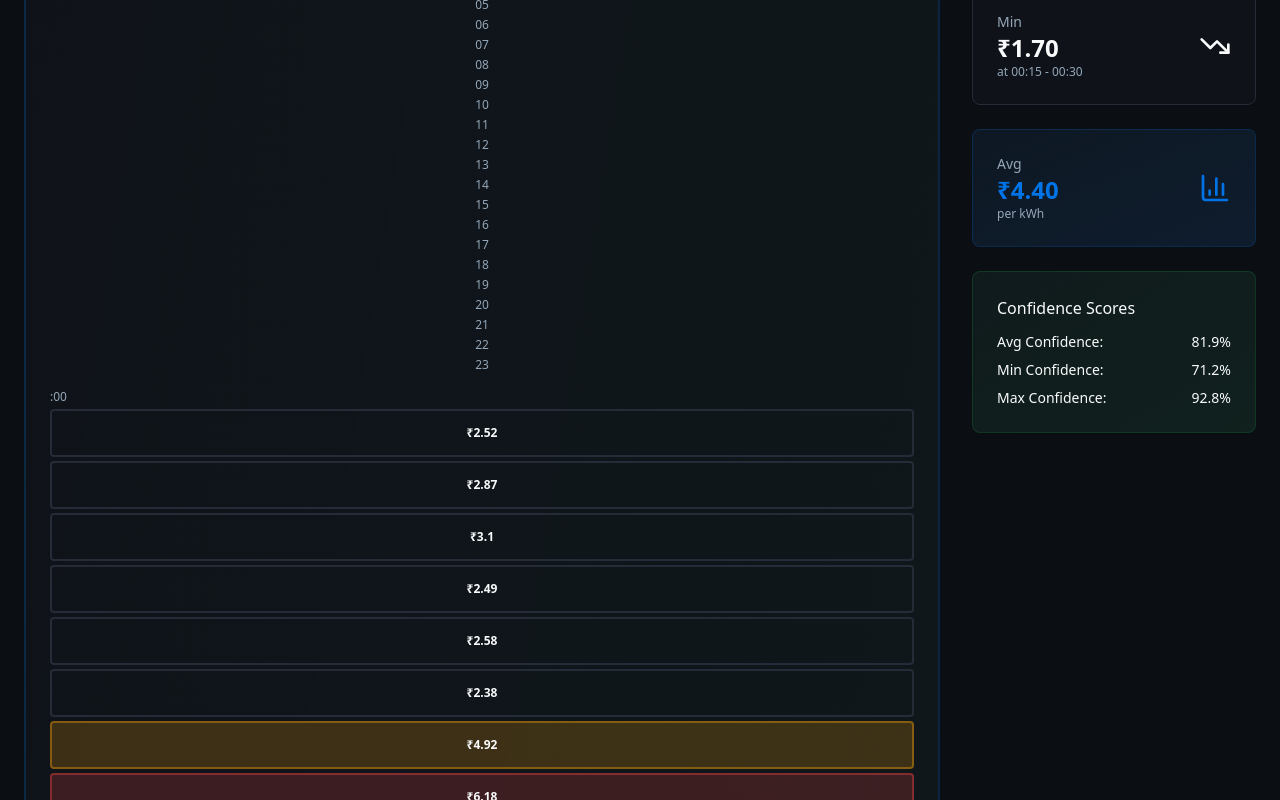
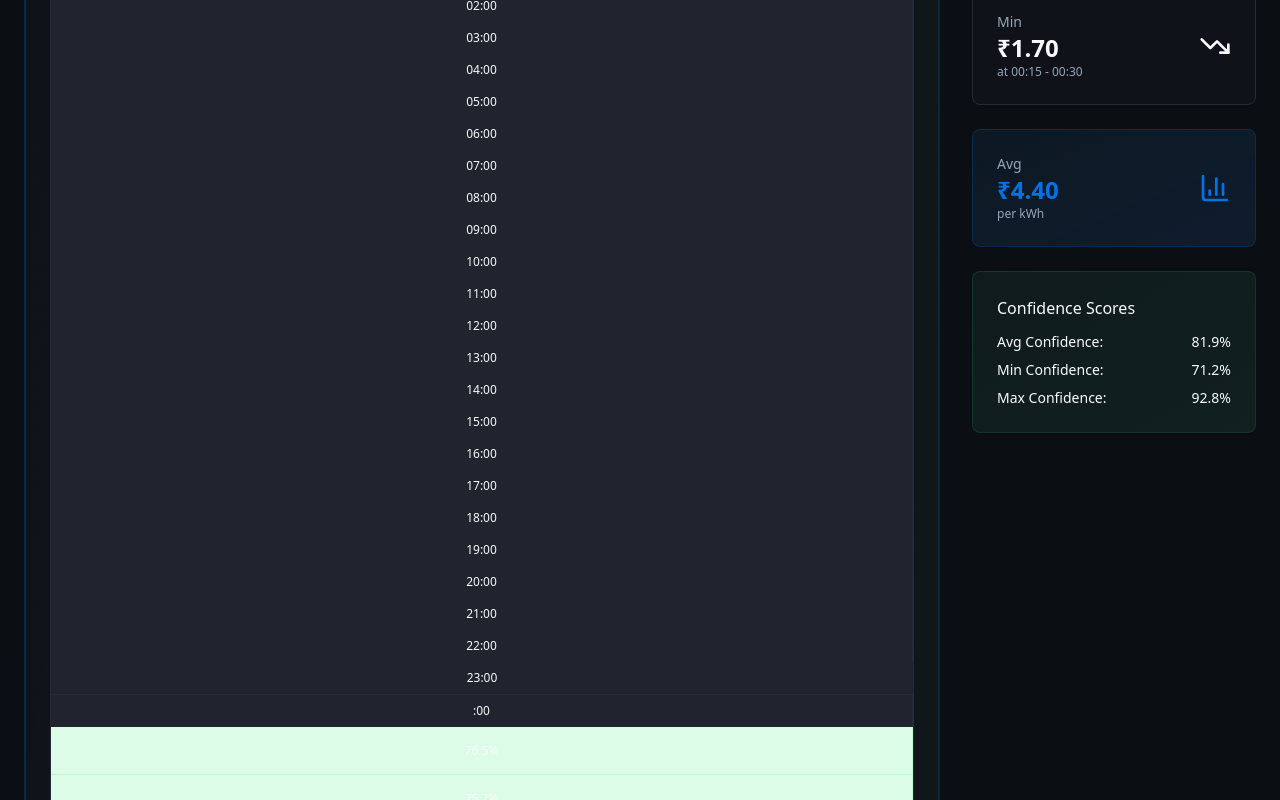
Before and after one commit to daylightduck/iex-market-lens-india, a React (Vite) app: page /gdam-forecast in a window 1280 px wide. Shown: the part 400-1200 px from the top of the page. Built offline with nearby package versions, Linux system fonts and the light colour scheme.

Commit message:
Refactor: Show heatmaps in matrix form
Update DAM and GDAM forecast pages to display heatmaps in a matrix format.

```diff
--- a/src/pages/DAMForecastPage.tsx
+++ b/src/pages/DAMForecastPage.tsx
@@ -165,52 +165,57 @@ const DAMForecastPage = () => {
                 </div>
               </CardHeader>
               <CardContent>
-                <div className="space-y-4">
-                  {/* Hour labels */}
-                  <div className="grid grid-cols-25 gap-1 text-xs text-muted-foreground">
-                    <div></div> {/* Empty corner */}
+                {/* Matrix Heatmap */}
+                <div className="border rounded-lg overflow-hidden">
+                  {/* Column Headers (Hours) */}
+                  <div className="grid grid-cols-25 bg-muted">
+                    <div className="p-2 text-xs font-medium text-center border-r">Time</div>
                     {Array.from({ length: 24 }, (_, i) => (
-                      <div key={i} className="text-center font-medium">
-                        {i.toString().padStart(2, '0')}
+                      <div key={i} className="p-2 text-xs font-medium text-center border-r last:border-r-0">
+                        {i.toString().padStart(2, '0')}:00
                       </div>
                     ))}
                   </div>
 
-                  {/* Heatmap grid */}
-                  {Array.from({ length: 4 }, (_, quarterIndex) => (
-                    <div key={quarterIndex} className="grid grid-cols-25 gap-1">
-                      {/* Quarter label */}
-                      <div className="text-xs text-muted-foreground font-medium flex items-center">
-                        :{(quarterIndex * 15).toString().padStart(2, '0')}
+                  {/* Matrix Rows */}
+                  {Array.from({ length: 4 }, (_, rowIndex) => (
+                    <div key={rowIndex} className="grid grid-cols-25 border-t">
+                      {/* Row Header (15-min intervals) */}
+                      <div className="p-2 text-xs font-medium text-center bg-muted border-r flex items-center justify-center">
+                        :{(rowIndex * 15).toString().padStart(2, '0')}
                       </div>
 
-                      {/* Hour cells */}
-                      {Array.from({ length: 24 }, (_, hourIndex) => {
+                      {/* Matrix Cells */}
+                      {Array.from({ length: 24 }, (_, colIndex) => {
                         const dataPoint = forecastData.find(
-                          d => d.hour === hourIndex && d.quarter === quarterIndex
+                          d => d.hour === colIndex && d.quarter === rowIndex
                         );
+                        const confidence = dataPoint?.confidence || 0;
+
+                        let bgColor = 'bg-red-100 hover:bg-red-200 border-red-200'; // Low confidence
+
+                        if (confidence >= 70) {
+                          bgColor = 'bg-green-100 hover:bg-green-200 border-green-200'; // High confidence
+                        } else if (confidence >= 40) {
+                          bgColor = 'bg-yellow-100 hover:bg-yellow-200 border-yellow-200'; // Medium confidence
+                        }
+
                         return (
                           <div
-                            key={`${hourIndex}-${quarterIndex}`}
-                            className={cn(
-                              "relative h-12 rounded border-2 cursor-pointer transition-all duration-200 hover:scale-105 hover:shadow-lg group",
-                              getPriceColorClass(dataPoint?.price || 0)
-                            )}
-                            title={`${dataPoint?.timeRange} - ₹${dataPoint?.price}/kWh`}
+                            key={colIndex}
+                            className={`relative group h-12 ${bgColor} border-r border-b last:border-r-0 cursor-pointer transition-all hover:scale-105 hover:z-10 flex items-center justify-center`}
                           >
-                            <div className="absolute inset-0 flex items-center justify-center">
-                              <span className="text-xs font-semibold text-foreground">
-                                ₹{dataPoint?.price}
-                              </span>
-                            </div>
+                            <span className="text-xs font-medium">{confidence}%</span>
 
                             {/* Tooltip */}
-                            <div className="absolute bottom-full left-1/2 transform -translate-x-1/2 mb-2 px-3 py-2 bg-popover border rounded-lg shadow-lg opacity-0 group-hover:opacity-100 transition-opacity duration-200 pointer-events-none z-10 whitespace-nowrap">
-                              <div className="text-sm font-medium">{dataPoint?.timeRange}</div>
-                              <div className="text-xs text-muted-foreground">
-                                Confidence: {dataPoint?.confidence}%
+                            {dataPoint && (
+                              <div className="absolute bottom-full left-1/2 transform -translate-x-1/2 mb-2 px-3 py-2 bg-popover border rounded-lg shadow-lg opacity-0 group-hover:opacity-100 transition-opacity duration-200 pointer-events-none z-20 whitespace-nowrap">
+                                <div className="text-sm font-medium">{dataPoint?.timeRange}</div>
+                                <div className="text-xs text-muted-foreground">
+                                  Confidence: {dataPoint?.confidence}%
+                                </div>
                               </div>
-                            </div>
+                            )}
                           </div>
                         );
                       })}
--- a/src/pages/GDAMForecastPage.tsx
+++ b/src/pages/GDAMForecastPage.tsx
@@ -165,52 +165,57 @@ const GDAMForecastPage = () => {
                 </div>
               </CardHeader>
               <CardContent>
-                <div className="space-y-4">
-                  {/* Hour labels */}
-                  <div className="grid grid-cols-25 gap-1 text-xs text-muted-foreground">
-                    <div></div> {/* Empty corner */}
+                {/* Matrix Heatmap */}
+                <div className="border rounded-lg overflow-hidden">
+                  {/* Column Headers (Hours) */}
+                  <div className="grid grid-cols-25 bg-muted">
+                    <div className="p-2 text-xs font-medium text-center border-r">Time</div>
                     {Array.from({ length: 24 }, (_, i) => (
-                      <div key={i} className="text-center font-medium">
-                        {i.toString().padStart(2, '0')}
+                      <div key={i} className="p-2 text-xs font-medium text-center border-r last:border-r-0">
+                        {i.toString().padStart(2, '0')}:00
                       </div>
                     ))}
                   </div>
 
-                  {/* Heatmap grid */}
-                  {Array.from({ length: 4 }, (_, quarterIndex) => (
-                    <div key={quarterIndex} className="grid grid-cols-25 gap-1">
-                      {/* Quarter label */}
-                      <div className="text-xs text-muted-foreground font-medium flex items-center">
-                        :{(quarterIndex * 15).toString().padStart(2, '0')}
+                  {/* Matrix Rows */}
+                  {Array.from({ length: 4 }, (_, rowIndex) => (
+                    <div key={rowIndex} className="grid grid-cols-25 border-t">
+                      {/* Row Header (15-min intervals) */}
+                      <div className="p-2 text-xs font-medium text-center bg-muted border-r flex items-center justify-center">
+                        :{(rowIndex * 15).toString().padStart(2, '0')}
                       </div>
 
-                      {/* Hour cells */}
-                      {Array.from({ length: 24 }, (_, hourIndex) => {
+                      {/* Matrix Cells */}
+                      {Array.from({ length: 24 }, (_, colIndex) => {
                         const dataPoint = forecastData.find(
-                          d => d.hour === hourIndex && d.quarter === quarterIndex
+                          d => d.hour === colIndex && d.quarter === rowIndex
                         );
+                        const confidence = dataPoint?.confidence || 0;
+
+                        let bgColor = 'bg-red-100 hover:bg-red-200 border-red-200'; // Low confidence
+
+                        if (confidence >= 70) {
+                          bgColor = 'bg-green-100 hover:bg-green-200 border-green-200'; // High confidence
+                        } else if (confidence >= 40) {
+                          bgColor = 'bg-yellow-100 hover:bg-yellow-200 border-yellow-200'; // Medium confidence
+                        }
+
                         return (
                           <div
-                            key={`${hourIndex}-${quarterIndex}`}
-                            className={cn(
-                              "relative h-12 rounded border-2 cursor-pointer transition-all duration-200 hover:scale-105 hover:shadow-lg group",
-                              getPriceColorClass(dataPoint?.price || 0)
-                            )}
-                            title={`${dataPoint?.timeRange} - ₹${dataPoint?.price}/kWh`}
+                            key={colIndex}
+                            className={`relative group h-12 ${bgColor} border-r border-b last:border-r-0 cursor-pointer transition-all hover:scale-105 hover:z-10 flex items-center justify-center`}
                           >
-                            <div className="absolute inset-0 flex items-center justify-center">
-                              <span className="text-xs font-semibold text-foreground">
-                                ₹{dataPoint?.price}
-                              </span>
-                            </div>
+                            <span className="text-xs font-medium">{confidence}%</span>
 
                             {/* Tooltip */}
-                            <div className="absolute bottom-full left-1/2 transform -translate-x-1/2 mb-2 px-3 py-2 bg-popover border rounded-lg shadow-lg opacity-0 group-hover:opacity-100 transition-opacity duration-200 pointer-events-none z-10 whitespace-nowrap">
-                              <div className="text-sm font-medium">{dataPoint?.timeRange}</div>
-                              <div className="text-xs text-muted-foreground">
-                                Confidence: {dataPoint?.confidence}%
+                            {dataPoint && (
+                              <div className="absolute bottom-full left-1/2 transform -translate-x-1/2 mb-2 px-3 py-2 bg-popover border rounded-lg shadow-lg opacity-0 group-hover:opacity-100 transition-opacity duration-200 pointer-events-none z-20 whitespace-nowrap">
+                                <div className="text-sm font-medium">{dataPoint?.timeRange}</div>
+                                <div className="text-xs text-muted-foreground">
+                                  Confidence: {dataPoint?.confidence}%
+                                </div>
                               </div>
-                            </div>
+                            )}
                           </div>
                         );
                       })}
```
